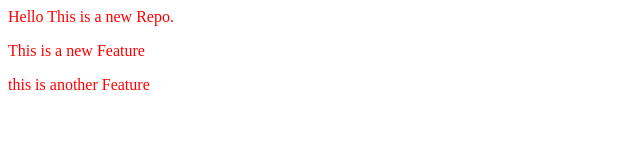
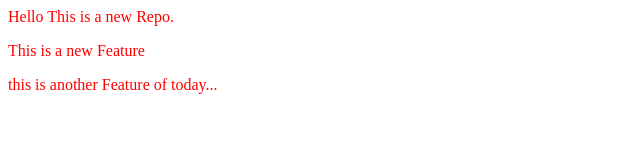
Before and after one commit to IshaqAhmad66/localRepo, a plain HTML site: page index.html in a window 1280 px wide. Shown: the full height of the page, 0-640 px from the left. Drawn offline with Linux system fonts and the light colour scheme.

Commit message:
add today feature

```diff
--- a/index.html
+++ b/index.html
@@ -9,6 +9,6 @@
 <body>
     Hello This is a new Repo.
     <p>This is a new Feature</p>
-    <p>this is another Feature</p>
+    <p>this is another Feature of today...</p>
 </body>
 </html>
```
